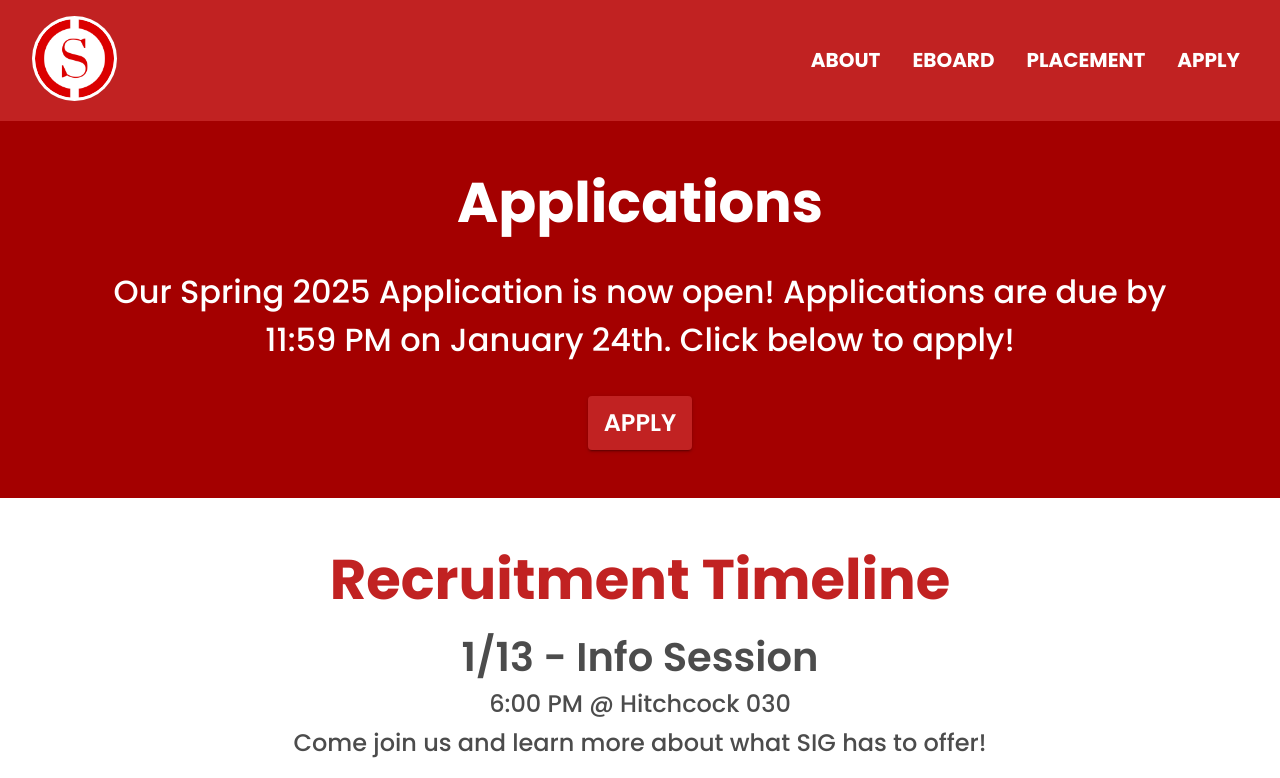
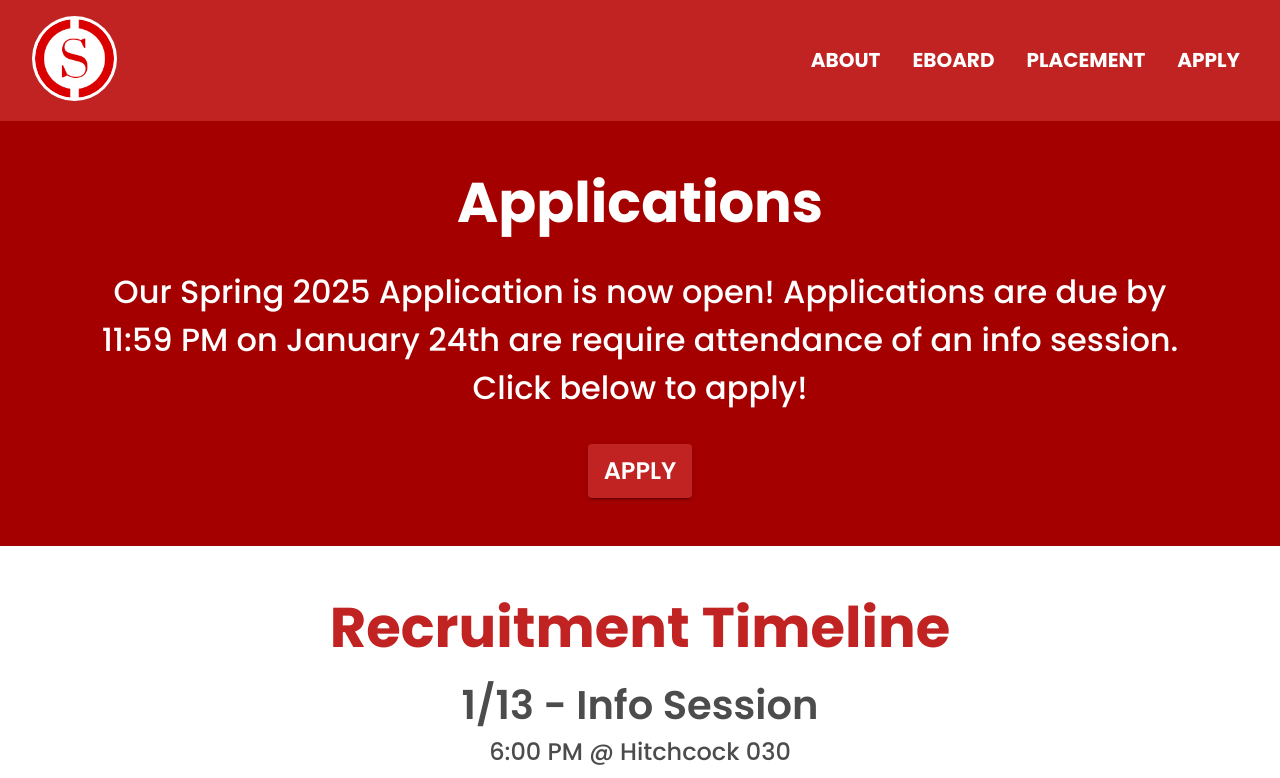
Before and after one commit to RHThree/sig, a Next.js app: page /apply in a window 1280 px wide. Shown: the top 778 px of the page. Built offline with nearby package versions, Linux system fonts and the light colour scheme; what @mui/material-nextjs would draw is missing.

Commit message:
Added that info session is required

```diff
--- a/src/app/apply/page.tsx
+++ b/src/app/apply/page.tsx
@@ -78,7 +78,7 @@ export default function Apply() {
     <>
       <DarkSection
         header="Applications"
-        body="Our Spring 2025 Application is now open! Applications are due by 11:59 PM on January 24th. Click below to apply!"
+        body="Our Spring 2025 Application is now open! Applications are due by 11:59 PM on January 24th are require attendance of an info session. Click below to apply!"
         buttonText="Apply"
         buttonLink="https://docs.google.com/forms/d/e/1FAIpQLSczXUmS1m_acWYXxd8mCbNDjC44YlsUiRc-01ylxGmtMsg8RQ/viewform"
       />
```
